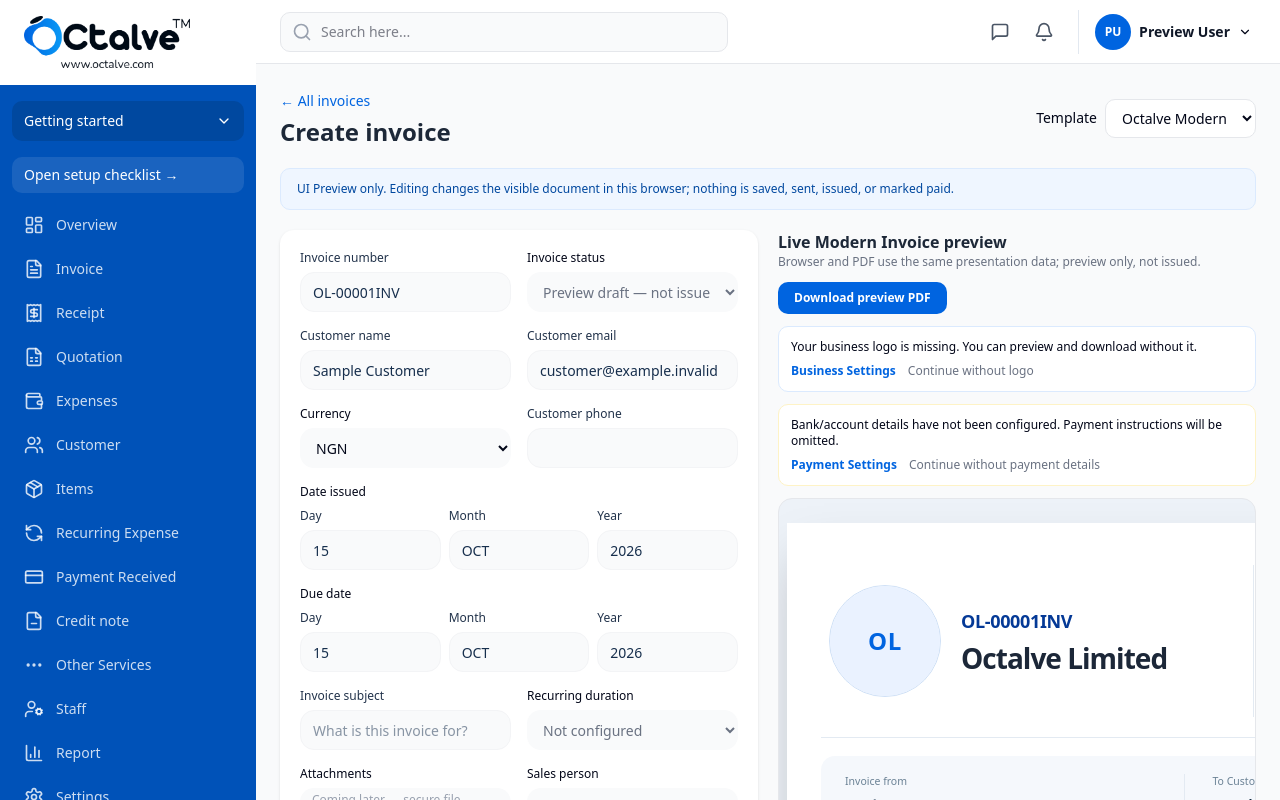
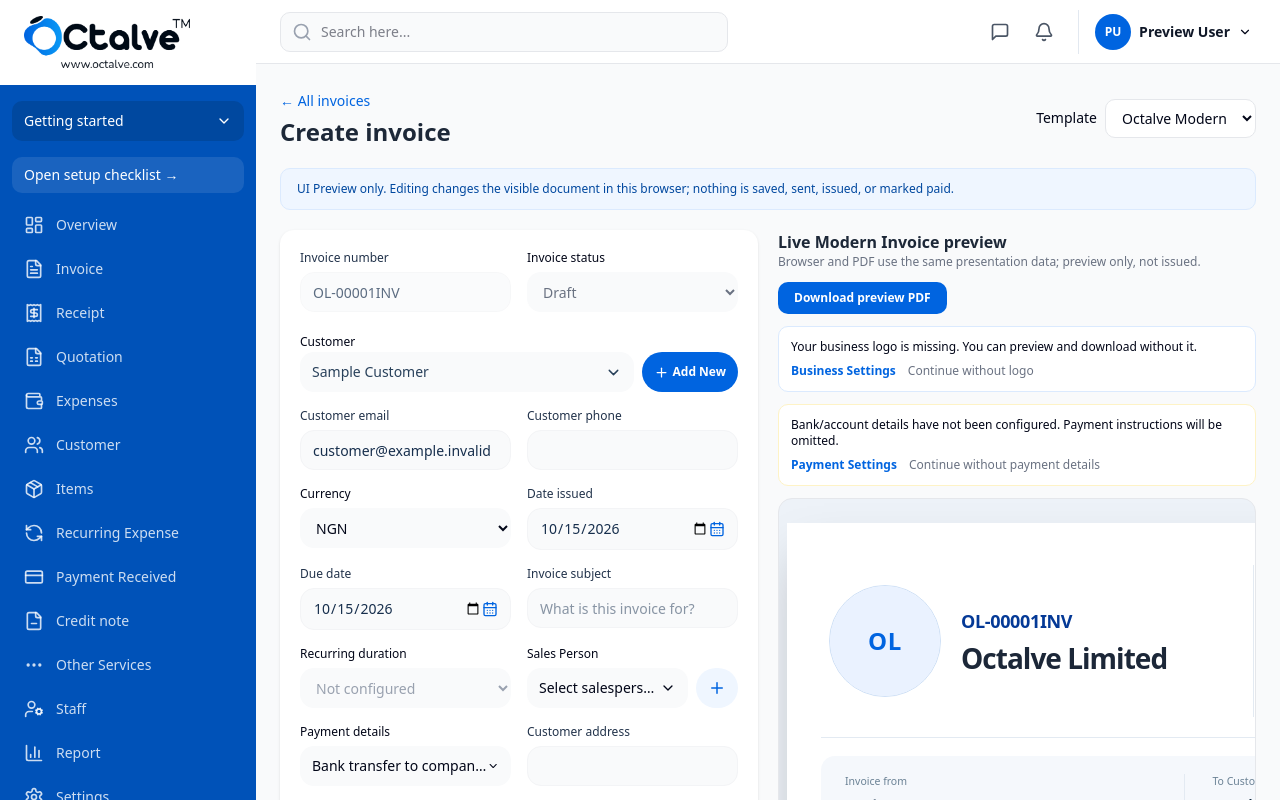
Before and after one commit to octalve-core/octalve-invoice, a Next.js app: page /dashboard/invoice/create in a window 1280 px wide. Shown: the top 800 px of the page. Built offline with nearby package versions, Linux system fonts and the light colour scheme.

Commit message:
feat(phase-0h): customer and salesperson searchable picker/add sheets, native date selectors, payment method selection

```diff
--- a/src/features/invoices/sections/InvoiceMetadataSection.tsx
+++ b/src/features/invoices/sections/InvoiceMetadataSection.tsx
@@ -1,39 +1,108 @@
 "use client";
+import {useMemo,useState} from "react";
+import {CalendarDays,ChevronDown,Plus,Search,X,Users,UserRound,Wallet} from "lucide-react";
 import type {InvoiceDraft} from "@/src/features/invoice/types";
+import {useMerchantPreview,type CatalogCustomer,type CatalogStaff,type PaymentMode} from "@/src/features/merchant-preview/MerchantPreviewProvider";
 type Props={draft:InvoiceDraft;setDraft:React.Dispatch<React.SetStateAction<InvoiceDraft>>};
+type Picker="customer"|"staff"|"payment"|null;
+const months=["JAN","FEB","MAR","APR","MAY","JUN","JUL","AUG","SEP","OCT","NOV","DEC"];
 function Field({label,value,onChange,placeholder="",disabled=false}:{label:string;value:string;placeholder?:string;disabled?:boolean;onChange:(x:string)=>void}){
  return <label className="flex min-w-0 flex-col gap-1.5 text-xs text-[#22334B]"><span className="font-medium">{label}</span>
- <input value={value} disabled={disabled} placeholder={placeholder} onChange={e=>onChange(e.target.value)}
-  className="h-10 w-full min-w-0 rounded-xl border border-gray-100 bg-gray-50 px-3 text-sm text-[#172f4d] outline-none focus:border-[#0064E0] disabled:cursor-not-allowed disabled:opacity-70"/></label>;
+  <input value={value} disabled={disabled} placeholder={placeholder} onChange={e=>onChange(e.target.value)}
+    className="h-10 w-full min-w-0 rounded-xl border border-gray-100 bg-gray-50 px-3 text-sm text-[#172f4d] outline-none focus:border-[#0064E0] disabled:cursor-not-allowed disabled:opacity-70"/></label>;
+}
+function iso(day:string,month:string,year:string){const n=months.indexOf(month.toUpperCase());return /^\d{4}$/.test(year)&&n>=0&&Number(day)>=1?`${year}-${String(n+1).padStart(2,"0")}-${String(day).padStart(2,"0")}`:"";}
+function NativeDate({label,value,onChange}:{label:string;value:string;onChange:(v:string)=>void}){
+ return <label className="flex min-w-0 flex-col gap-1.5 text-xs font-medium text-[#22334B]"><span>{label}</span>
+  <span className="relative flex items-center rounded-xl border border-gray-100 bg-gray-50 px-3 focus-within:border-[#0064E0]">
+   <input aria-label={label} required type="date" value={value} onChange={e=>onChange(e.target.value)}
+    className="h-10 min-w-0 w-full bg-transparent text-sm text-[#172f4d] outline-none [color-scheme:light]"/>
+   <CalendarDays size={16} className="pointer-events-none hidden shrink-0 text-[#0064E0] sm:block"/>
+  </span></label>;
 }
 export function InvoiceMetadataSection({draft,setDraft}:Props){
+ const {customers,setCustomers,staff,setStaff,paymentMode,setPaymentMode}=useMerchantPreview();
+ const [picker,setPicker]=useState<Picker>(null),[query,setQuery]=useState(""),[adding,setAdding]=useState(false);
+ const [customer,setCustomer]=useState({name:"",email:"",phone:"",address:"",company:""});
+ const [person,setPerson]=useState({name:"",email:"",phone:"",role:"Salesperson"});
+ const [selectedStaff,setSelectedStaff]=useState("");
  const update=<K extends keyof InvoiceDraft>(key:K,value:InvoiceDraft[K])=>setDraft(prev=>({...prev,[key]:value}));
+ const issued=iso(draft.day,draft.month,draft.year),due=iso(draft.dueDay,draft.dueMonth,draft.dueYear);
+ function changeDate(value:string,prefix:"issue"|"due"){
+  if(!/^\d{4}-\d{2}-\d{2}$/.test(value))return;
+  const [y,m,d]=value.split("-");
+  if(prefix==="issue")setDraft(p=>({...p,day:String(Number(d)),month:months[Number(m)-1]||"JAN",year:y}));
+  else setDraft(p=>({...p,dueDay:String(Number(d)),dueMonth:months[Number(m)-1]||"JAN",dueYear:y}));
+ }
+ function chooseCustomer(row:CatalogCustomer){setDraft(p=>({...p,clientName:row.name,clientEmail:row.email,clientPhone:row.phone,clientAddress:row.address}));close();}
+ function chooseStaff(row:CatalogStaff){setSelectedStaff(row.name);close();}
+ function close(){setPicker(null);setQuery("");setAdding(false);}
+ function addCustomer(){
+  if(!customer.name.trim())return;
+  const next:CatalogCustomer={...customer,id:String(Date.now())};
+  setCustomers(p=>[...p,next]);chooseCustomer(next);setCustomer({name:"",email:"",phone:"",address:"",company:""});
+ }
+ function addStaff(){
+  if(!person.name.trim())return;
+  const next:CatalogStaff={...person,id:String(Date.now())};
+  setStaff(p=>[...p,next]);chooseStaff(next);setPerson({name:"",email:"",phone:"",role:"Salesperson"});
+ }
+ const filtered=useMemo(()=>picker==="customer"?customers.filter(c=>[c.name,c.company,c.email].some(v=>v.toLowerCase().includes(query.toLowerCase()))):staff.filter(s=>[s.name,s.role,s.email].some(v=>v.toLowerCase().includes(query.toLowerCase()))),[picker,customers,staff,query]);
+ const input="h-10 w-full rounded-xl border border-gray-200 bg-gray-50 px-3 text-sm outline-none focus:border-[#0064E0]";
+ const payments:{value:PaymentMode;label:string;note:string}[]=[
+  {value:"manual",label:"Bank transfer to company account",note:"Merchant records transfer after checking bank evidence"},
+  {value:"paystack",label:"Paystack gateway",note:"Provider verification required; manual Paid action disabled"},
+  {value:"flutterwave",label:"Flutterwave gateway",note:"Provider verification required; manual Paid action disabled"},
+  {value:"monnify",label:"Dynamic virtual account",note:"Provider verification required; manual Paid action disabled"}
+ ];
  return <section aria-label="Invoice details" className="grid min-w-0 grid-cols-1 gap-4 sm:grid-cols-2">
-  <Field label="Invoice number" value={draft.invoiceNo} onChange={v=>update("invoiceNo",v)}/>
-  <label className="flex min-w-0 flex-col gap-1.5 text-xs"><span className="font-medium">Invoice status</span>
-   <select disabled className="h-10 rounded-xl bg-gray-50 px-3 text-sm text-gray-500"><option>Preview draft — not issued</option></select></label>
-  <Field label="Customer name" value={draft.clientName} onChange={v=>update("clientName",v)}/>
+  <Field label="Invoice number" value={draft.invoiceNo} onChange={()=>{}} disabled/>
+  <label className="flex flex-col gap-1.5 text-xs"><span className="font-medium">Invoice status</span><select disabled className="h-10 rounded-xl bg-gray-50 px-3 text-sm text-gray-500"><option>Draft</option></select></label>
+  <div className="min-w-0 space-y-1.5 sm:col-span-2"><span className="text-xs font-medium">Customer</span>
+   <div className="flex min-w-0 items-center gap-2">
+    <button type="button" onClick={()=>setPicker("customer")} className="flex h-10 min-w-0 flex-1 items-center justify-between rounded-xl bg-gray-50 px-3 text-left text-sm text-[#29415b]">
+     <span className="truncate">{draft.clientName||"Select Customer"}</span><ChevronDown size={17}/></button>
+    <button onClick={()=>{setPicker("customer");setAdding(true);}} className="flex h-10 shrink-0 items-center gap-1 rounded-full bg-[#0064E0] px-3 text-xs font-semibold text-white"><Plus size={15}/>Add New</button>
+   </div>
+  </div>
   <Field label="Customer email" value={draft.clientEmail} onChange={v=>update("clientEmail",v)}/>
-  <label className="flex flex-col gap-1.5 text-xs"><span className="font-medium">Currency</span>
-   <select value={draft.currency} onChange={e=>update("currency",e.target.value as InvoiceDraft["currency"])}
-     className="h-10 min-w-0 rounded-xl bg-gray-50 px-3 text-sm">
-     {["NGN","USD","GBP","EUR"].map(c=><option key={c} value={c}>{c}</option>)}
-   </select></label>
   <Field label="Customer phone" value={draft.clientPhone} onChange={v=>update("clientPhone",v)}/>
-  <fieldset className="min-w-0 sm:col-span-2"><legend className="mb-2 text-xs font-medium">Date issued</legend>
-   <div className="grid grid-cols-3 gap-2">{([["day","Day"],["month","Month"],["year","Year"]] as const).map(([key,label])=><Field key={key} label={label} value={draft[key]} onChange={v=>update(key,v)}/>)}</div>
-  </fieldset>
-  <fieldset className="min-w-0 sm:col-span-2"><legend className="mb-2 text-xs font-medium">Due date</legend>
-   <div className="grid grid-cols-3 gap-2">{([["dueDay","Day"],["dueMonth","Month"],["dueYear","Year"]] as const).map(([key,label])=><Field key={key} label={label} value={draft[key]} onChange={v=>update(key,v)}/>)}</div>
-  </fieldset>
+  <label className="flex min-w-0 flex-col gap-1.5 text-xs"><span className="font-medium">Currency</span><select value={draft.currency} onChange={e=>update("currency",e.target.value as InvoiceDraft["currency"])} className="h-10 rounded-xl bg-gray-50 px-3 text-sm">{["NGN","USD","GBP","EUR"].map(c=><option key={c}>{c}</option>)}</select></label>
+  <NativeDate label="Date issued" value={issued} onChange={v=>changeDate(v,"issue")}/>
+  <NativeDate label="Due date" value={due} onChange={v=>changeDate(v,"due")}/>
   <Field label="Invoice subject" value={draft.senderRole} onChange={v=>update("senderRole",v)} placeholder="What is this invoice for?"/>
-  <label className="flex flex-col gap-1.5 text-xs"><span className="font-medium">Recurring duration</span>
-   <select disabled className="h-10 rounded-xl bg-gray-50 px-3 text-sm text-gray-500"><option>Not configured</option></select></label>
-  <label className="flex flex-col gap-1.5 text-xs"><span className="font-medium">Attachments</span>
-   <span className="flex h-10 items-center rounded-xl bg-gray-50 px-3 text-xs text-gray-400">Coming later — secure file uploads</span></label>
-  <label className="flex flex-col gap-1.5 text-xs"><span className="font-medium">Sales person</span>
-   <span className="flex h-10 items-center rounded-xl bg-gray-50 px-3 text-xs text-gray-400">Coming later — merchant staff</span></label>
+  <label className="flex min-w-0 flex-col gap-1.5 text-xs"><span className="font-medium">Recurring duration</span><select disabled className="h-10 rounded-xl bg-gray-50 px-3 text-sm text-gray-400"><option>Not configured</option></select></label>
+  <div className="flex min-w-0 flex-col gap-1.5 text-xs"><span className="font-medium">Sales Person</span><div className="flex gap-2">
+   <button onClick={()=>setPicker("staff")} className="flex h-10 min-w-0 flex-1 items-center justify-between rounded-xl bg-gray-50 px-3 text-left text-sm"><span className="truncate">{selectedStaff||"Select salesperson"}</span><ChevronDown size={16}/></button>
+   <button onClick={()=>{setPicker("staff");setAdding(true);}} aria-label="Add salesperson" className="rounded-full bg-blue-50 px-3 text-[#0064E0]"><Plus size={18}/></button></div>
+  </div>
+  <div className="flex min-w-0 flex-col gap-1.5 text-xs"><span className="font-medium">Payment details</span>
+   <button onClick={()=>setPicker("payment")} className="flex h-10 w-full items-center justify-between rounded-xl bg-gray-50 px-3 text-left text-sm"><span className="truncate">{payments.find(x=>x.value===paymentMode)?.label}</span><ChevronDown size={16}/></button>
+  </div>
   <Field label="Customer address" value={draft.clientAddress} onChange={v=>update("clientAddress",v)}/>
   <Field label="Invoice sender" value={draft.senderName} onChange={v=>update("senderName",v)}/>
+  {picker?<div className="fixed inset-0 z-[100] flex items-end justify-center bg-black/45 md:items-center md:p-4" onClick={close}>
+    <section role="dialog" aria-modal="true" aria-label={"Select "+picker} onClick={e=>e.stopPropagation()} className="max-h-[88dvh] w-full max-w-lg overflow-y-auto rounded-t-2xl bg-white p-4 pb-8 shadow-2xl md:rounded-2xl md:p-6">
+     <div className="mx-auto mb-3 h-1 w-10 rounded-full bg-gray-200 md:hidden"/>
+     <header className="mb-4 flex items-center justify-between"><h2 className="font-semibold text-[#18334b]">{picker==="customer"?"Select Customer":picker==="staff"?"Select Salesperson":"Payment Method"}</h2><button onClick={close} aria-label="Close picker"><X size={20}/></button></header>
+     {picker==="payment"?<div className="space-y-2">{payments.map(p=><button key={p.value} type="button" onClick={()=>{setPaymentMode(p.value);close();}} className={"flex w-full items-center gap-3 rounded-xl border px-4 py-3 text-left "+(paymentMode===p.value?"border-[#0064E0] bg-blue-50":"border-gray-100")}>
+      <Wallet className="shrink-0 text-[#0064E0]" size={20}/><span><span className="block text-sm font-medium">{p.label}</span><span className="text-xs text-gray-500">{p.note}</span></span></button>)}</div>:
+     <div className="space-y-3">
+      {!adding?<><label className="relative block"><Search size={17} className="absolute left-3 top-3 text-gray-400"/><input autoFocus value={query} onChange={e=>setQuery(e.target.value)} placeholder={"Search "+(picker==="customer"?"customers":"salespeople")} className={input+" pl-10"}/></label>
+       <button onClick={()=>setAdding(true)} className="flex w-full items-center justify-center gap-2 rounded-full bg-[#0064E0] px-3 py-3 text-sm font-semibold text-white"><Plus size={16}/>Add new {picker}</button>
+       <div className="max-h-72 space-y-2 overflow-auto">{filtered.map(entry=><button key={entry.id} onClick={()=>picker==="customer"?chooseCustomer(entry as CatalogCustomer):chooseStaff(entry as CatalogStaff)}
+         className="flex w-full items-center gap-3 rounded-xl bg-[#f8f8f8] p-3 text-left hover:bg-blue-50">
+         <span className="grid h-10 w-10 shrink-0 place-items-center rounded-full bg-green-100 text-green-600">{picker==="customer"?<Users size={19}/>:<UserRound size={19}/>}</span>
+         <span className="min-w-0 flex-1"><span className="block truncate text-sm font-semibold text-[#19364f]">{entry.name}</span><span className="block truncate text-xs text-gray-500">{picker==="customer"?(entry as CatalogCustomer).company:(entry as CatalogStaff).role} · {entry.email}</span></span>
+        </button>)}</div></>:picker==="customer"?<>
+        <label className="block text-xs">Customer name *<input value={customer.name} onChange={e=>setCustomer(p=>({...p,name:e.target.value}))} className={input}/></label>
+        {(["email","phone","company","address"] as const).map(key=><label key={key} className="block text-xs capitalize">{key}<input value={customer[key]} onChange={e=>setCustomer(p=>({...p,[key]:e.target.value}))} className={input}/></label>)}
+        <button disabled={!customer.name.trim()} onClick={addCustomer} className="w-full rounded-full bg-[#0064E0] py-3 text-sm text-white disabled:opacity-40">Add and select customer</button>
+       </>:<>
+        {(["name","email","phone","role"] as const).map(key=><label key={key} className="block text-xs capitalize">{key}<input value={person[key]} onChange={e=>setPerson(p=>({...p,[key]:e.target.value}))} className={input}/></label>)}
+        <button disabled={!person.name.trim()} onClick={addStaff} className="w-full rounded-full bg-[#0064E0] py-3 text-sm text-white disabled:opacity-40">Add and select salesperson</button>
+       </>}
+     </div>}
+    </section></div>:null}
  </section>;
 }
```
